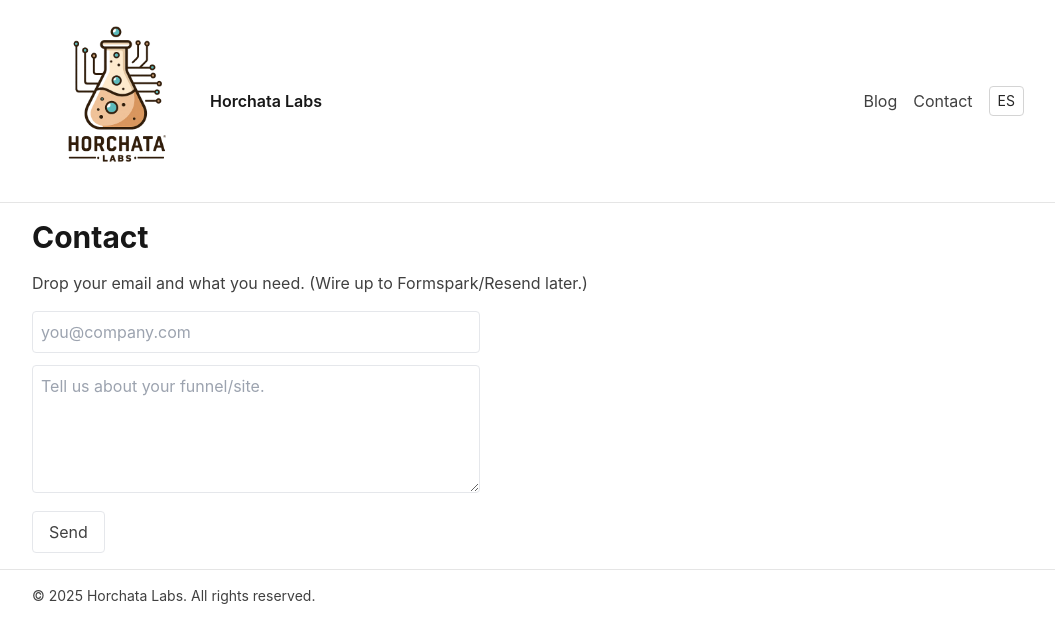
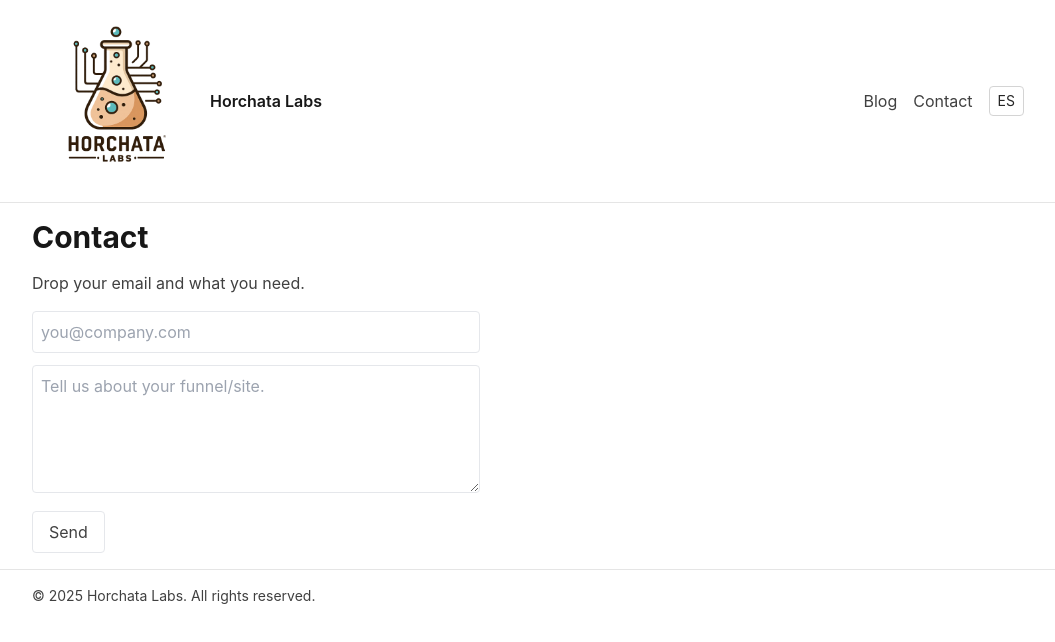
Before and after one commit to eacastel/horchata-labs-blog, a Next.js app: page /en/contact in a window 1280 px wide. Shown: the top 642 px of the page, without its empty margins (112-1167 px from the left). Built offline with nearby package versions, Linux system fonts and the light colour scheme.

Commit message:
minor color

```diff
--- a/app/[locale]/contact/page.tsx
+++ b/app/[locale]/contact/page.tsx
@@ -6,7 +6,7 @@ export default function Contact() {
     <section className="space-y-4">
       <h1>Contact</h1>
       <p>
-        Drop your email and what you need. (Wire up to Formspark/Resend later.)
+        Drop your email and what you need.
       </p>
       <form className="space-y-3 max-w-md">
         <input
--- a/tailwind.config.js
+++ b/tailwind.config.js
@@ -10,7 +10,7 @@ module.exports = {
   theme: {
     extend: {
       colors: {
-        brand: { DEFAULT: '#f2b425', dark: '#d19a1c' },
+        brand: { DEFAULT: '#5bb9ba', dark: '#5bb9ba' },
       },
       fontFamily: { sans: ['Inter', 'ui-sans-serif', 'system-ui'] },
       maxWidth: { content: '64rem' },
```
